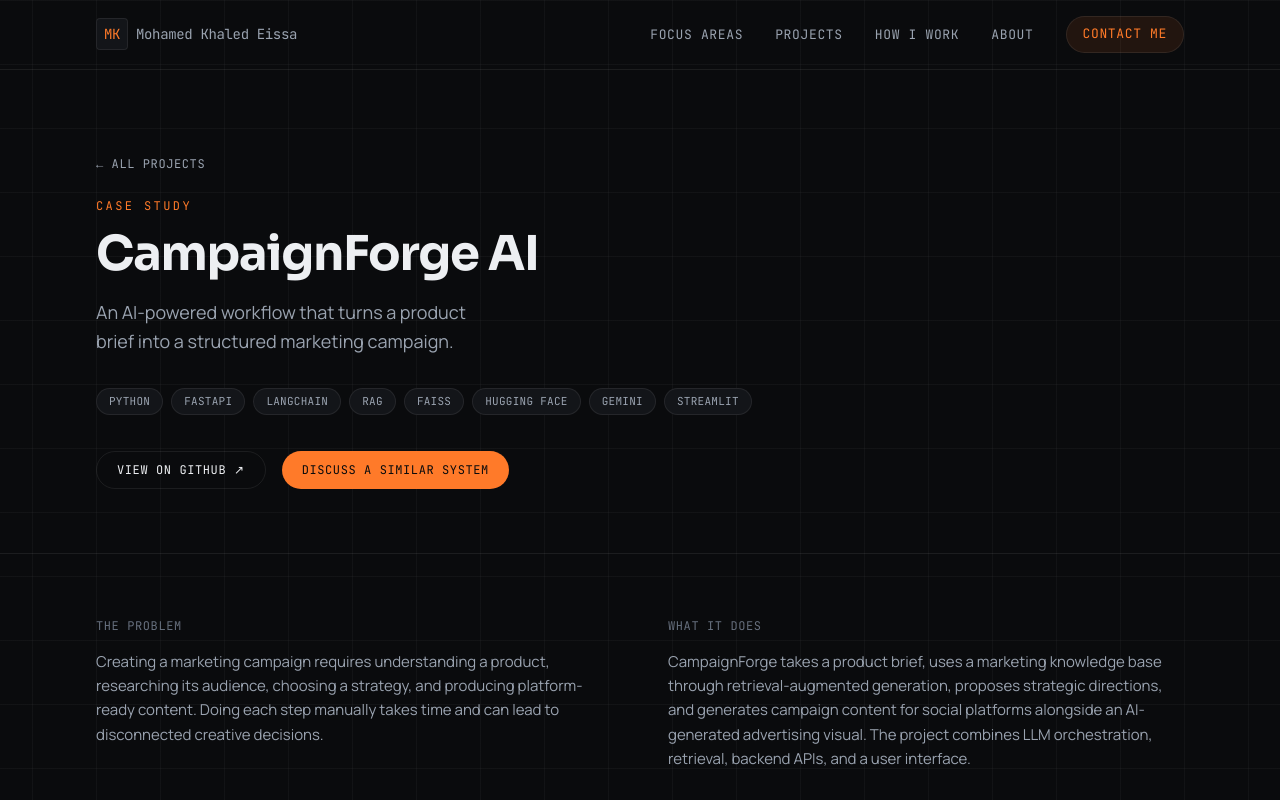
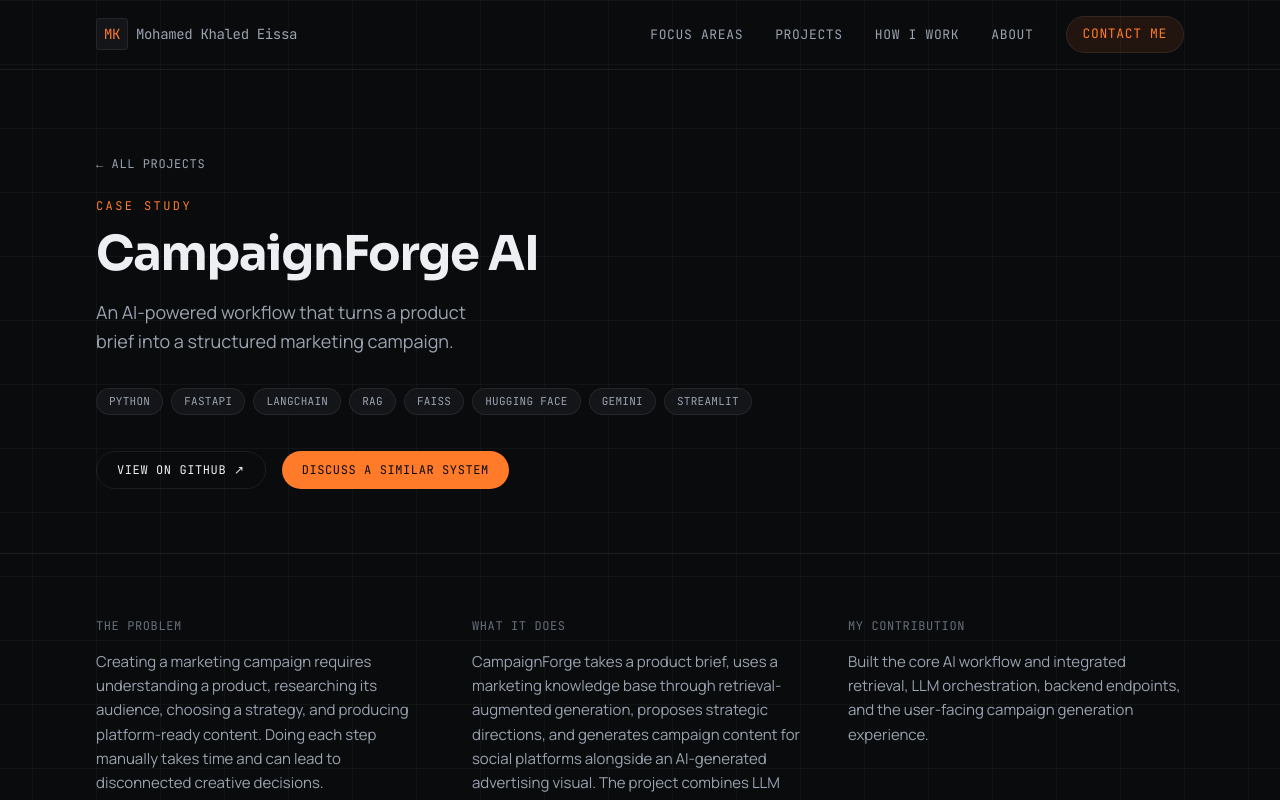
Before and after one commit to mohamedkhaled5543/portofolio, a Next.js app: page /projects/campaignforge in a window 1280 px wide. Shown: the top 800 px of the page. Built offline with nearby package versions, Linux system fonts and the light colour scheme.

Commit message:
Add personal contribution to each project case study

```diff
--- a/src/app/projects/[slug]/page.tsx
+++ b/src/app/projects/[slug]/page.tsx
@@ -99,20 +99,18 @@ export default async function ProjectPage({
         </div>
 
         <Section className="!pt-16">
-          <div className="grid gap-14 lg:grid-cols-2">
+  <div className="grid gap-10 lg:grid-cols-3">
     <div>
-              <p className="font-mono-tag text-xs uppercase tracking-wider text-muted-2">
-                The Problem
-              </p>
+      <p className="font-mono-tag text-xs uppercase tracking-wider text-muted-2">The Problem</p>
       <p className="mt-4 text-[15px] leading-relaxed text-muted">{project.problem}</p>
     </div>
     <div>
-              <p className="font-mono-tag text-xs uppercase tracking-wider text-muted-2">
-                What It Does
-              </p>
-              <p className="mt-4 text-[15px] leading-relaxed text-muted">
-                {project.whatItDoes}
-              </p>
+      <p className="font-mono-tag text-xs uppercase tracking-wider text-muted-2">What It Does</p>
+      <p className="mt-4 text-[15px] leading-relaxed text-muted">{project.whatItDoes}</p>
+    </div>
+    <div>
+      <p className="font-mono-tag text-xs uppercase tracking-wider text-muted-2">My Contribution</p>
+      <p className="mt-4 text-[15px] leading-relaxed text-muted">{project.contribution}</p>
     </div>
   </div>
 </Section>
```
Lines whose indentation alone changed are shown as unchanged.
